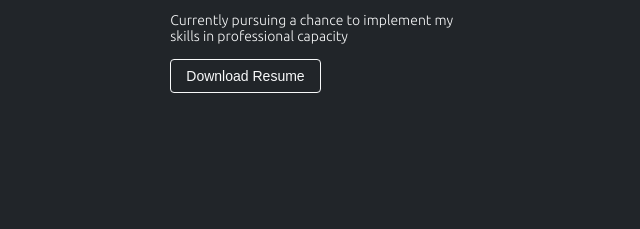
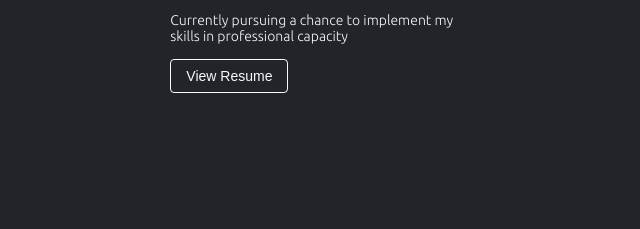
Before and after one commit to javin1102/Portfolio, a website: page index.html in a window 1280 px wide. Shown: the part 337-566 px from the top of the page, 23-663 px from the left. Drawn offline with nearby package versions, Linux system fonts and the light colour scheme.

```diff
--- a/index.html
+++ b/index.html
@@ -69,10 +69,14 @@
           Currently pursuing a chance to implement my skills in professional
           capacity
         </p>
-
-        <button type="button" class="header__left__resume">
-          Download Resume
-        </button>
+        <form
+          action="https://drive.google.com/file/d/1q-PK5cb0nJi3yGwNUoXudGA6lL6aGnNz/view?usp=sharing"
+          target="_blank"
+        >
+          <button type="submit" class="header__left__resume download">
+            View Resume
+          </button>
+        </form>
       </div>
       <div class="header__right">
         <img src="images/PC.png" />
```
